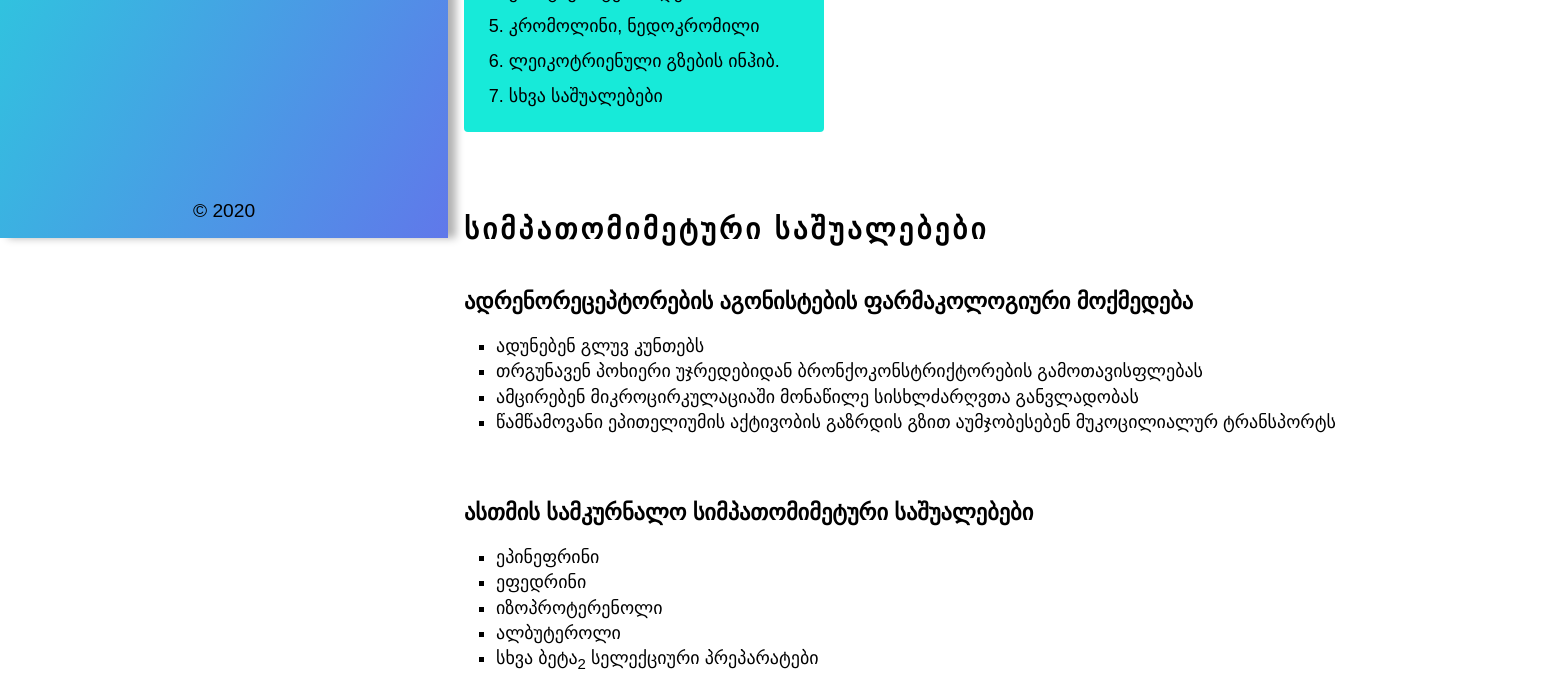
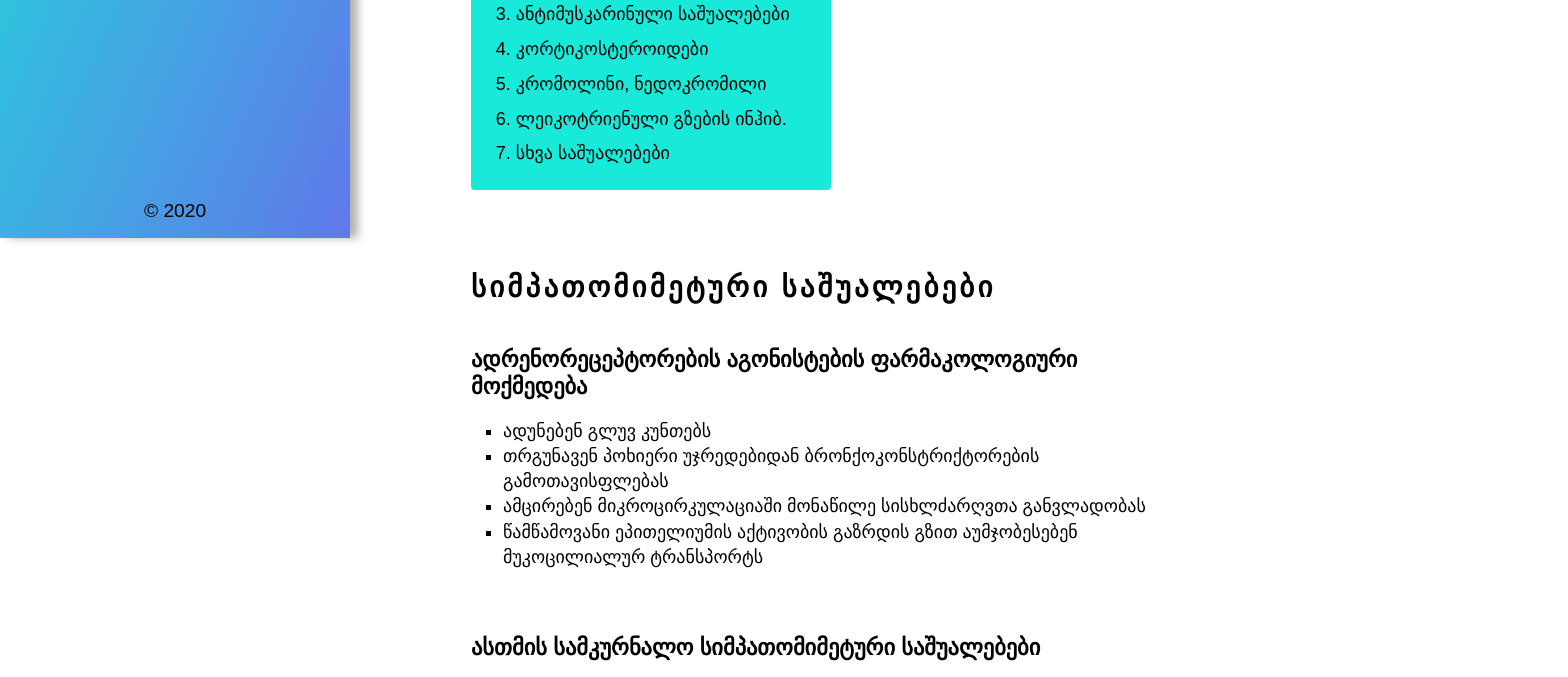
Before and after one commit to khimsh/medschool, a website: page asthma.html in a window 1280 px wide. Shown: the part 562-1239 px from the top of the page, 1568 px wide, since content can reach past the window. Drawn offline with Linux system fonts and the light colour scheme; a web font is replaced by a local one.

Commit message:
Temporary fix for layout styles.

```diff
--- a/gulpfile.js
+++ b/gulpfile.js
@@ -38,7 +38,7 @@ const imgURL = './dist/images/';
 const fontsSRC = './src/fonts/**/*';
 const fontsURL = './dist/fonts/';
 
-// const htmlSRC = './**/*.html';
+const htmlSRC = './**/*.html';
 // const htmlURL = './dist/';
 
 const styleWatch = './src/sass/**/*.sass';
--- a/src/sass/components/_article.sass
+++ b/src/sass/components/_article.sass
@@ -1,5 +1,5 @@
 .article
-    width: 70rem
+    max-width: 720px
     margin: 0 auto
     margin-top: 3rem
     padding: 1rem
--- a/src/sass/layout/_footer.sass
+++ b/src/sass/layout/_footer.sass
@@ -1,5 +1,5 @@
 .footer
-    width: 28rem
+    width: 350px
     height: auto
     position: fixed
     bottom: 0
--- a/src/sass/layout/_grid.sass
+++ b/src/sass/layout/_grid.sass
@@ -1,13 +1,13 @@
 .main
-    width: calc(100% - 28rem)
-    margin-left: 28rem
+    width: calc(100% - 350px)
+    margin-left: 350px
 
     @media only screen and (max-width: 1080px)
         width: 100%
         margin: 0
 
 .header
-    width: 28rem
+    width: 350px
     height: 100vh
     position: fixed
     top: 0
```
Also changed, not shown: dist/css/main.min.css, 1 other file.
